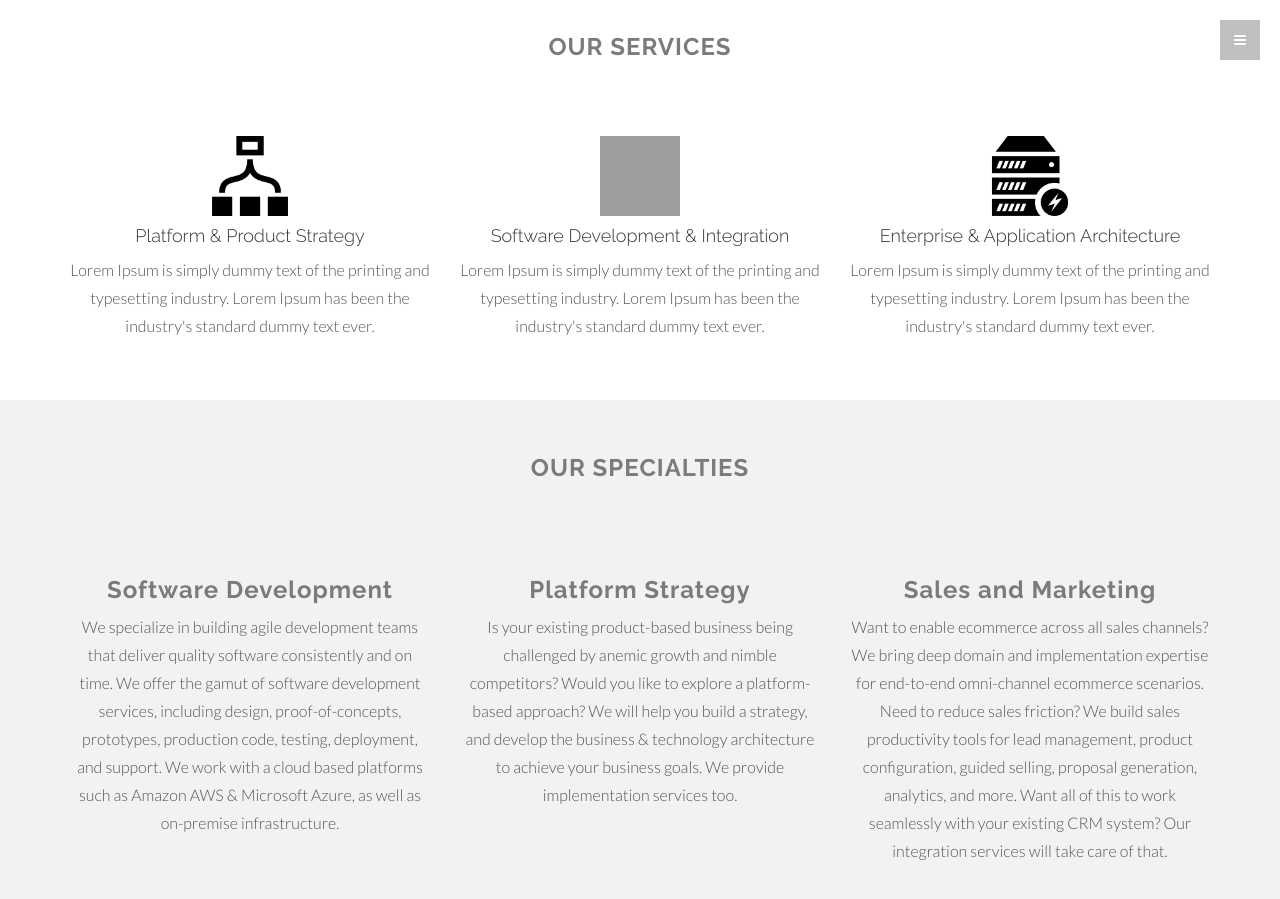
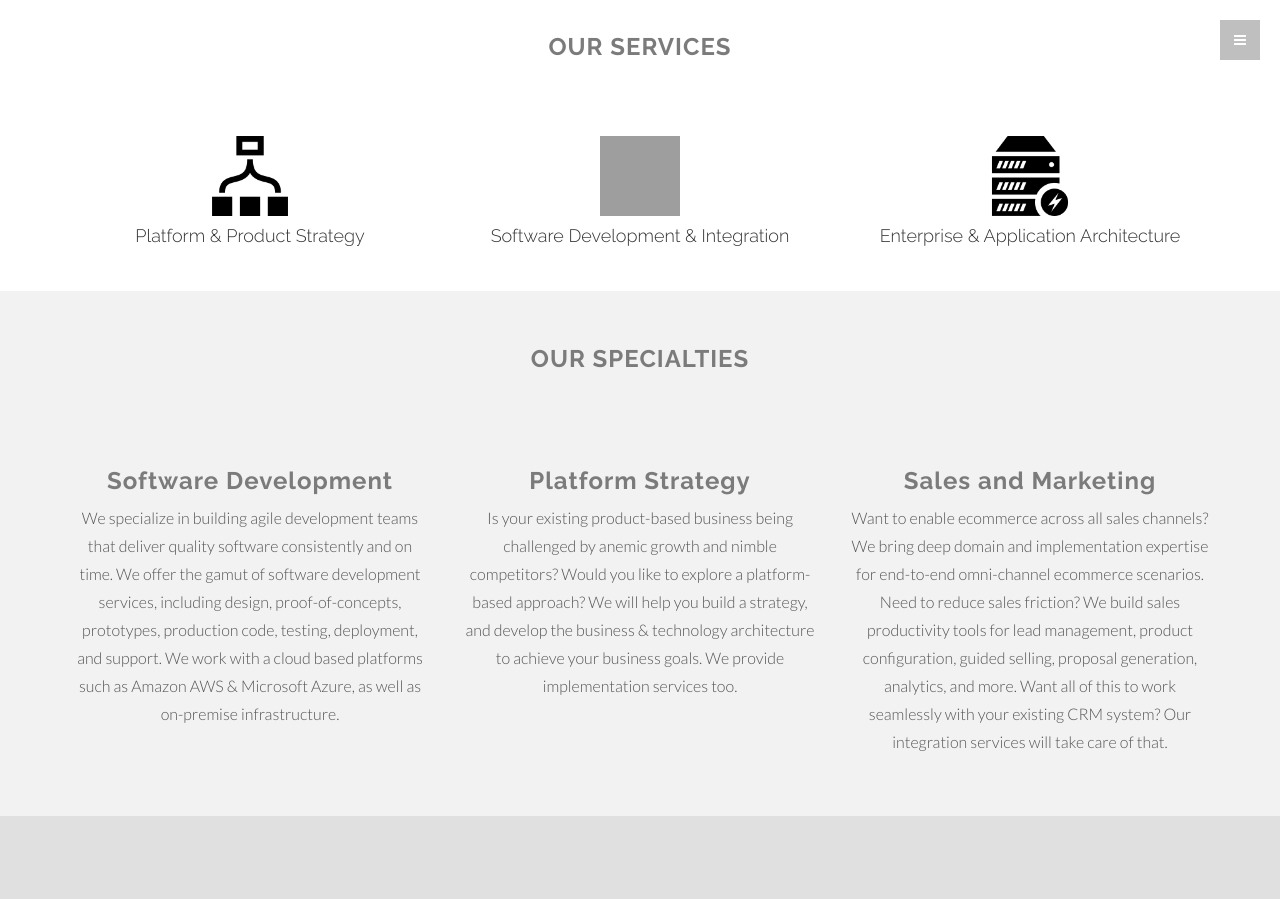
Before and after one commit to sage-iq/sage-iq.github.io, a Jekyll site: the page built from index.html, in a window 1280 px wide and 900 px high, scrolled down 711 px. Built offline with Jekyll 4.4.1, drawn with Linux system fonts in a browser that asks for light colours; nearby versions of some CDN libraries; Markdown is read by kramdown in place of the engine named in the settings; some of the changed lines change nothing that is shown; grey boxes are pictures that could not be loaded.

Commit message:
cleanups

```diff
--- a/assets/js/main.js
+++ b/assets/js/main.js
@@ -1,13 +1,10 @@
 ;(function(){
-
 	// Menu settings
 	$('#menuToggle, .menu-close').on('click', function(){
 		$('#menuToggle').toggleClass('active');
 		$('body').toggleClass('body-push-toleft');
 		$('#theMenu').toggleClass('menu-open');
 	});
-
-
 
   // Show contact form
   $('.show-contact-form').click(function(e) {
@@ -73,23 +70,4 @@
 
     }
   });
-
-  $('.contact-form-link').click(function(e){
-    e.preventDefault();
-    var interest = $(this).data('interest');
-    var href = $(this).attr('href');
-    var $select = $('#contact-interest');
-    $('.show-contact-form').click();
-    $('html, body').animate({
-      scrollTop: $(href).offset().top
-    });
-    setTimeout(function() {
-      if (interest=='test_drive_api')
-        $select.val('Buying Data');
-      else if (interest=='become_partner')
-        $select.val('Providing Data');
-      $('#contact-first-name').focus();
-    }, 500);
-  })
-
 })(jQuery)
--- a/index.html
+++ b/index.html
@@ -14,17 +14,17 @@
             <div class="col-lg-4 hvr-float-shadow">
                 <img class="service" src="assets/img/s3.png">
                 <h4>Platform &amp; Product Strategy</h4>
-                <p class="">Lorem Ipsum is simply dummy text of the printing and typesetting industry. Lorem Ipsum has been the industry's standard dummy text ever.</p>
+<!--                 <p class="">Lorem Ipsum is simply dummy text of the printing and typesetting industry. Lorem Ipsum has been the industry's standard dummy text ever.</p> -->
             </div>
             <div class="col-lg-4 hvr-float-shadow">
                 <img class="service" src="assets/img/s1.png">
                 <h4>Software Development &amp; Integration</h4>
-                <p class="">Lorem Ipsum is simply dummy text of the printing and typesetting industry. Lorem Ipsum has been the industry's standard dummy text ever.</p>
+<!--                 <p class="">Lorem Ipsum is simply dummy text of the printing and typesetting industry. Lorem Ipsum has been the industry's standard dummy text ever.</p> -->
             </div>
             <div class="col-lg-4 hvr-float-shadow">
                 <img class="service" src="assets/img/s2.png">
                 <h4>Enterprise &amp; Application Architecture</h4>
-                <p class="">Lorem Ipsum is simply dummy text of the printing and typesetting industry. Lorem Ipsum has been the industry's standard dummy text ever.</p>
+<!--                 <p class="">Lorem Ipsum is simply dummy text of the printing and typesetting industry. Lorem Ipsum has been the industry's standard dummy text ever.</p> -->
             </div>
 
         </div>
```
Lines whose indentation alone changed are shown as unchanged.
